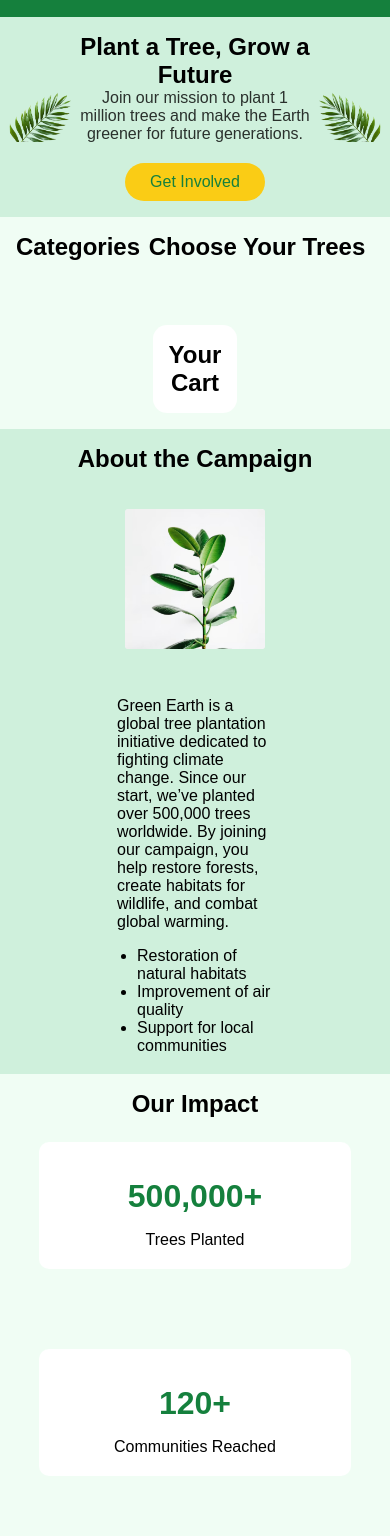
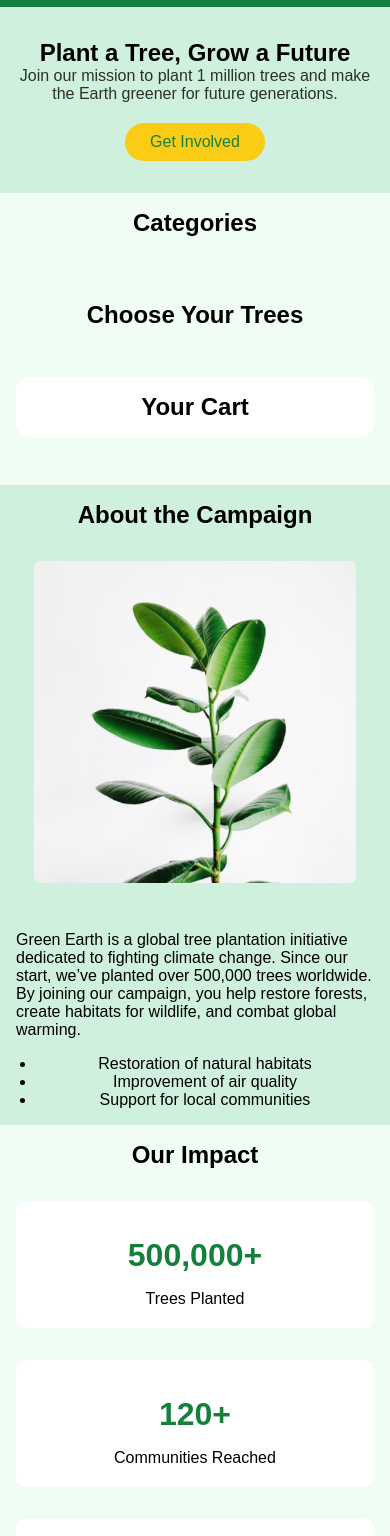
Before and after one commit to ahadul70/PH-A6, a plain HTML site: page index.html in a window 390 px wide. Shown: the part 97-1633 px from the top of the page. Drawn offline with Linux system fonts and the light colour scheme; no server answers.

Commit message:
responsive

```diff
--- a/style.css
+++ b/style.css
@@ -1,4 +1,5 @@
-       * {
+
+        * {
             margin: 0;
             padding: 0;
             box-sizing: border-box;
@@ -492,3 +493,78 @@
                 transform: rotate(360deg);
             }
         }
+
+        /*--- MEDIA QUERY FOR RESPONSIVENESS AT 590px ---*/
+        @media (max-width: 590px) {
+            .navbar {
+                flex-direction: column;
+                padding: 1rem 5%;
+                gap: 1rem;
+            }
+
+            .nav_links {
+                display: none;
+            }
+
+            .hero_section {
+                flex-direction: column;
+                text-align: center;
+            }
+
+            .left, .right {
+                display: none;
+            }
+
+            .center {
+                flex: 1;
+                padding: 1rem;
+            }
+
+            .choose_trees {
+                flex-direction: column;
+                align-items: center;
+                padding: 1rem;
+            }
+
+            .pleft, .pright {
+                width: 100%;
+                margin-bottom: 2rem;
+            }
+
+            .center.heading {
+                width: 100%;
+            }
+
+            .tree_cards {
+                grid-template-columns: 1fr;
+                padding: 1rem;
+            }
+
+            .about_content {
+                flex-direction: column;
+                padding: 1rem;
+                text-align: center;
+            }
+
+            .about_content img {
+                max-width: 90%;
+            }
+
+            .about_text {
+                max-width: 100%;
+            }
+
+            .impact_stats {
+                flex-direction: column;
+                gap: 2rem;
+                padding: 1rem;
+            }
+
+            .children {
+                width: 100%;
+            }
+
+            .form {
+                width: 90%;
+            }
+        }
```
